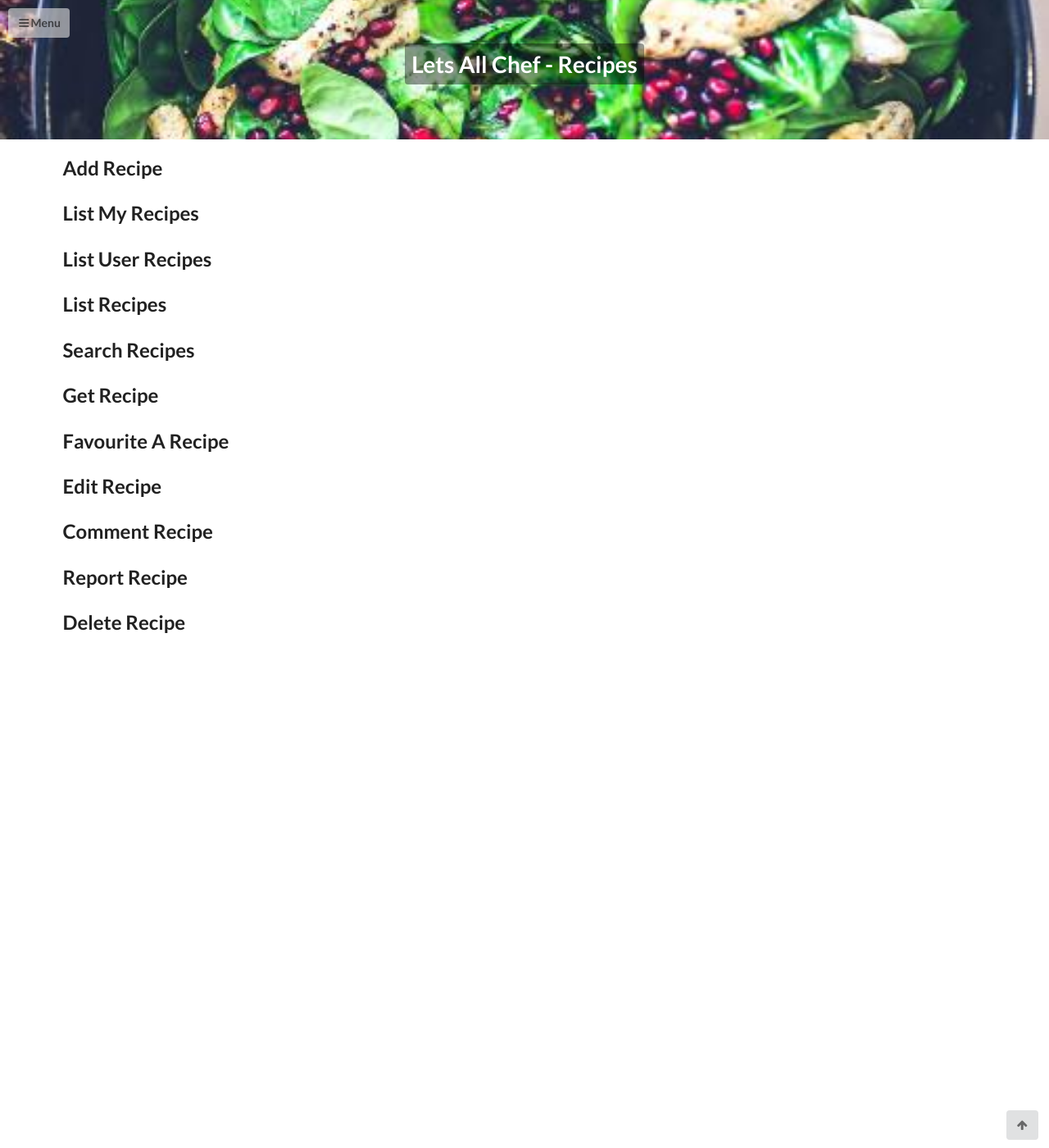
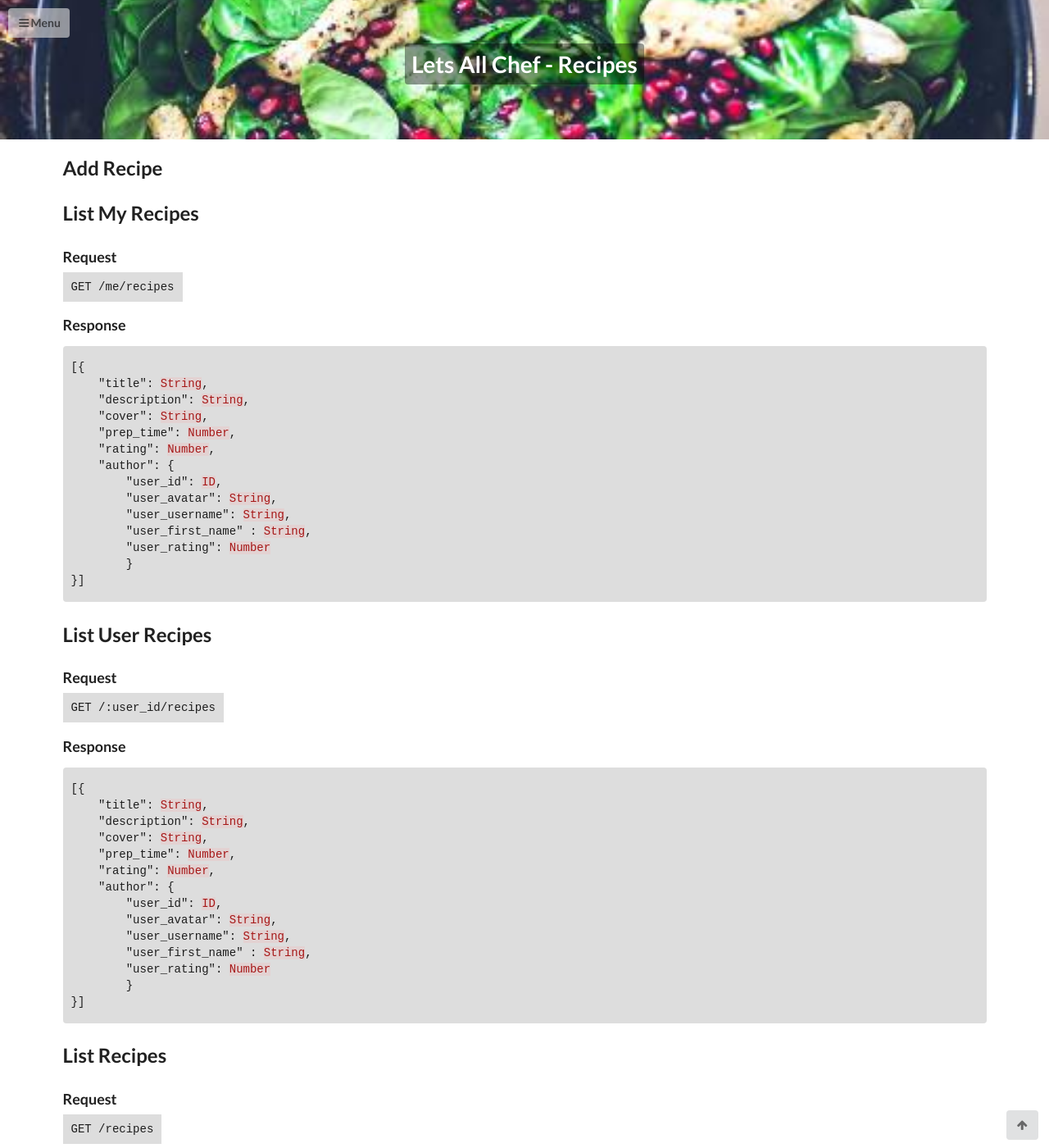
Before and after one commit to letsallchef/docs, a Jekyll site: the page built from _posts/api/2017-03-09-recipes.md, in a window 1280 px wide and 1400 px high. Shown: the whole window at 82% size. Built offline with Jekyll 4.4.1, drawn with Linux system fonts in a browser that asks for light colours; some of the changed text lies outside the part shown.

Commit message:
adds 3 routes

```diff
--- a/_posts/api/2017-03-09-recipes.md
+++ b/_posts/api/2017-03-09-recipes.md
@@ -9,13 +9,110 @@ layout: api
 
 ## Add Recipe
 
+
 ## List My Recipes
+
+### Request
+
+`GET /me/recipes`
+
+### Response
+
+{% highlight json %}
+[{
+    "title": String,
+    "description": String,
+    "cover": String,
+    "prep_time": Number,
+    "rating": Number,
+    "author": {
+        "user_id": ID,
+        "user_avatar": String,
+        "user_username": String,
+        "user_first_name" : String,
+        "user_rating": Number
+	}
+}]
+{% endhighlight %}
+
 
 ## List User Recipes
 
+### Request
+
+`GET /:user_id/recipes`
+
+### Response
+
+{% highlight json %}
+[{
+    "title": String,
+    "description": String,
+    "cover": String,
+    "prep_time": Number,
+    "rating": Number,
+    "author": {
+        "user_id": ID,
+        "user_avatar": String,
+        "user_username": String,
+        "user_first_name" : String,
+        "user_rating": Number
+	}
+}]
+{% endhighlight %}
+
+
 ## List Recipes
 
+### Request
+
+`GET /recipes`
+
+### Response
+
+{% highlight json %}
+[{
+    "title": String,
+    "description": String,
+    "cover": String,
+    "prep_time": Number,
+    "rating": Number,
+    "author": {
+        "user_id": ID,
+        "user_avatar": String,
+        "user_username": String,
+        "user_first_name" : String,
+        "user_rating": Number
+	}
+}]
+{% endhighlight %}
+
+
 ## Search Recipes
+
+### Request
+
+`GET /recipes`
+
+### Response
+
+{% highlight json %}
+[{
+    "title": String,
+    "description": String,
+    "cover": String,
+    "prep_time": Number,
+    "rating": Number,
+    "author": {
+        "user_id": ID,
+        "user_avatar": String,
+        "user_username": String,
+        "user_first_name" : String,
+        "user_rating": Number
+	}
+}]
+{% endhighlight %}
+
 
 ## Get Recipe
 
```
